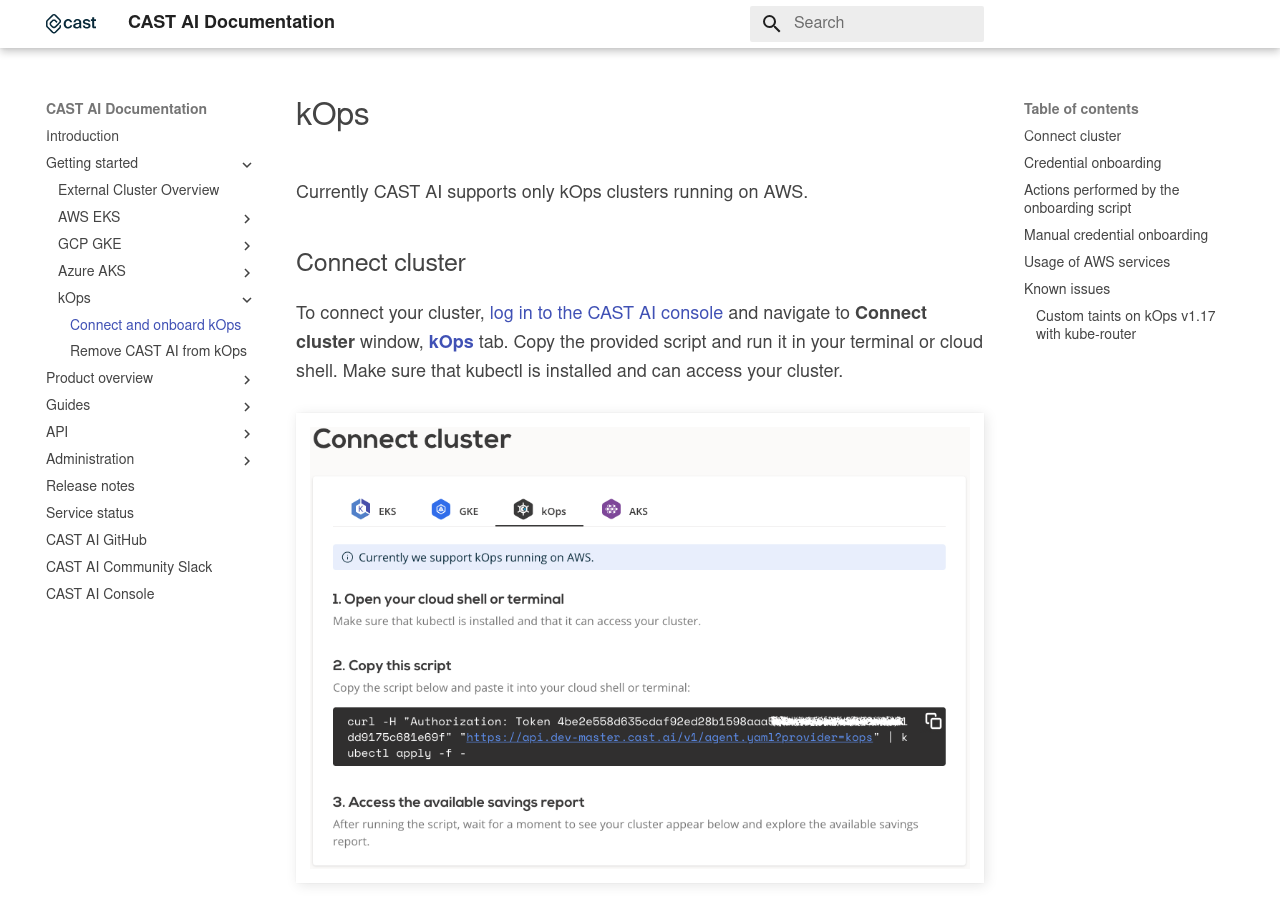
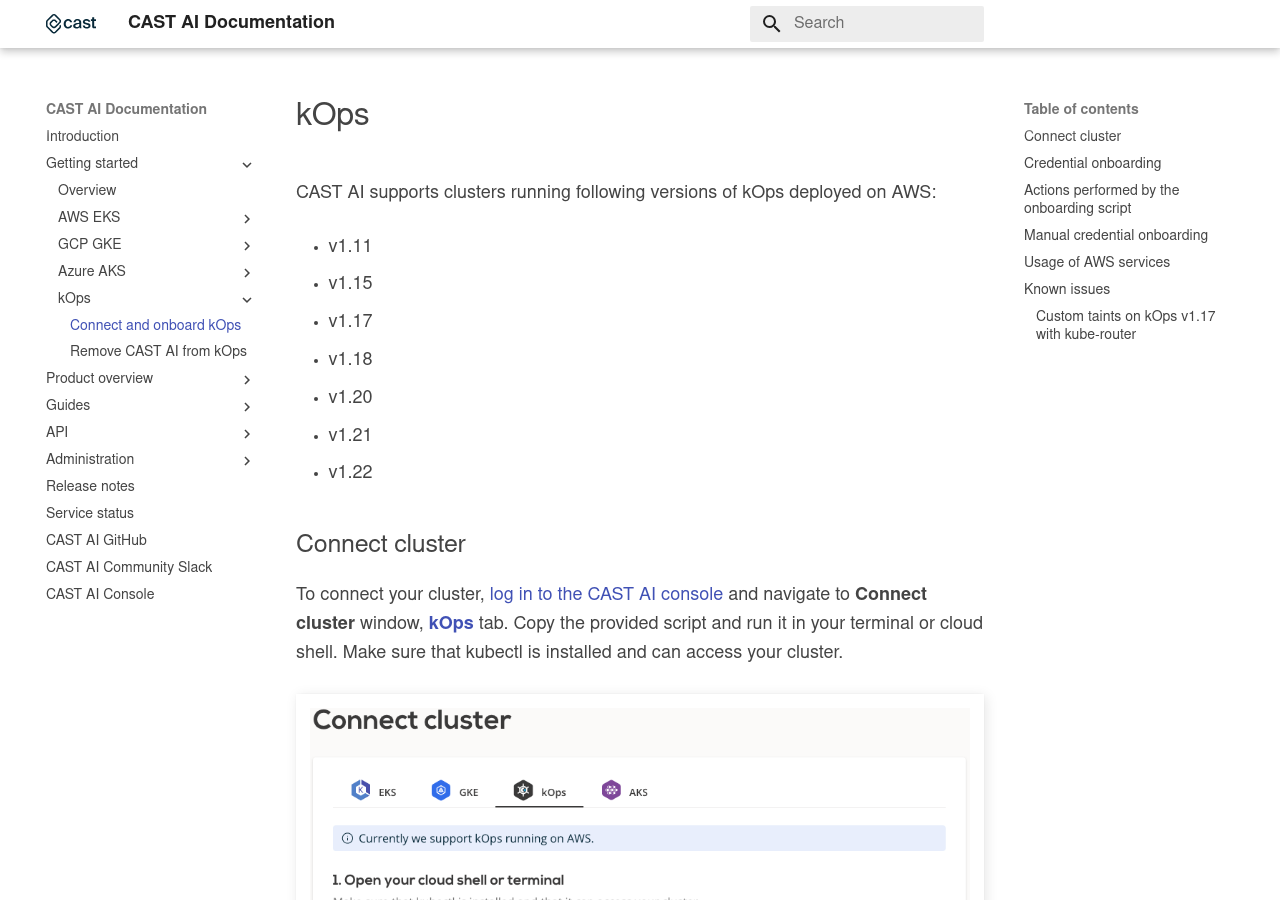
Before and after one commit to castai/docs, an MkDocs documentation site: the page built from docs/getting-started/kops/kops.md, in a window 1280 px wide and 900 px high. Built offline with MkDocs 1.6.1 and Material for MkDocs 9.7.7, drawn with Linux system fonts in a browser that asks for light colours; some web fonts are replaced.

Commit message:
kops versions (#226)

```diff
--- a/docs/getting-started/kops/kops.md
+++ b/docs/getting-started/kops/kops.md
@@ -4,7 +4,15 @@
 
 # kOps
 
-Currently CAST AI supports only kOps clusters running on AWS.
+CAST AI supports clusters running following versions of kOps deployed on AWS:
+
+- v1.11
+- v1.15
+- v1.17
+- v1.18
+- v1.20
+- v1.21
+- v1.22
 
 ## Connect cluster
 
```
Also changed, not shown: docs/getting-started/overview.md (+3 -4 lines).
